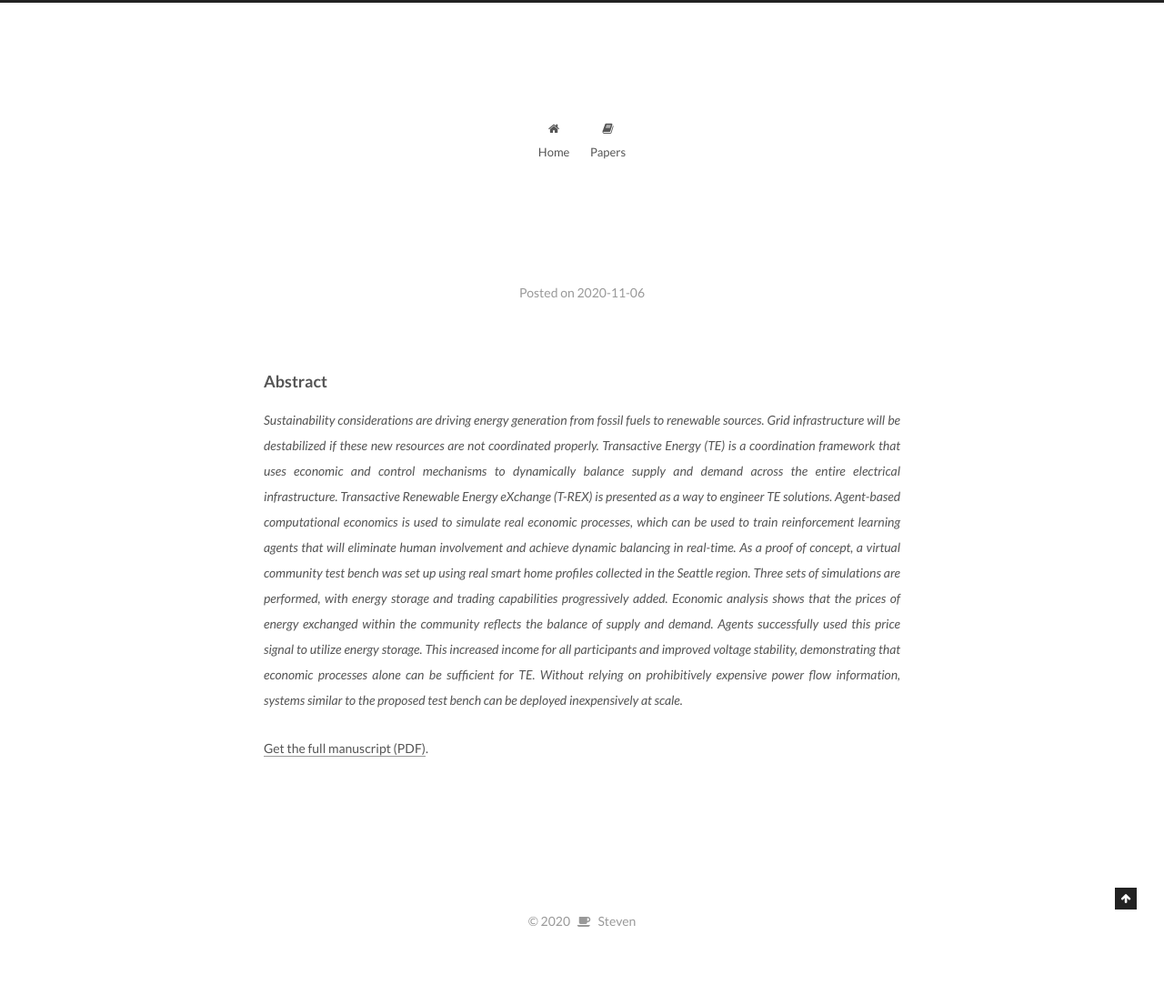
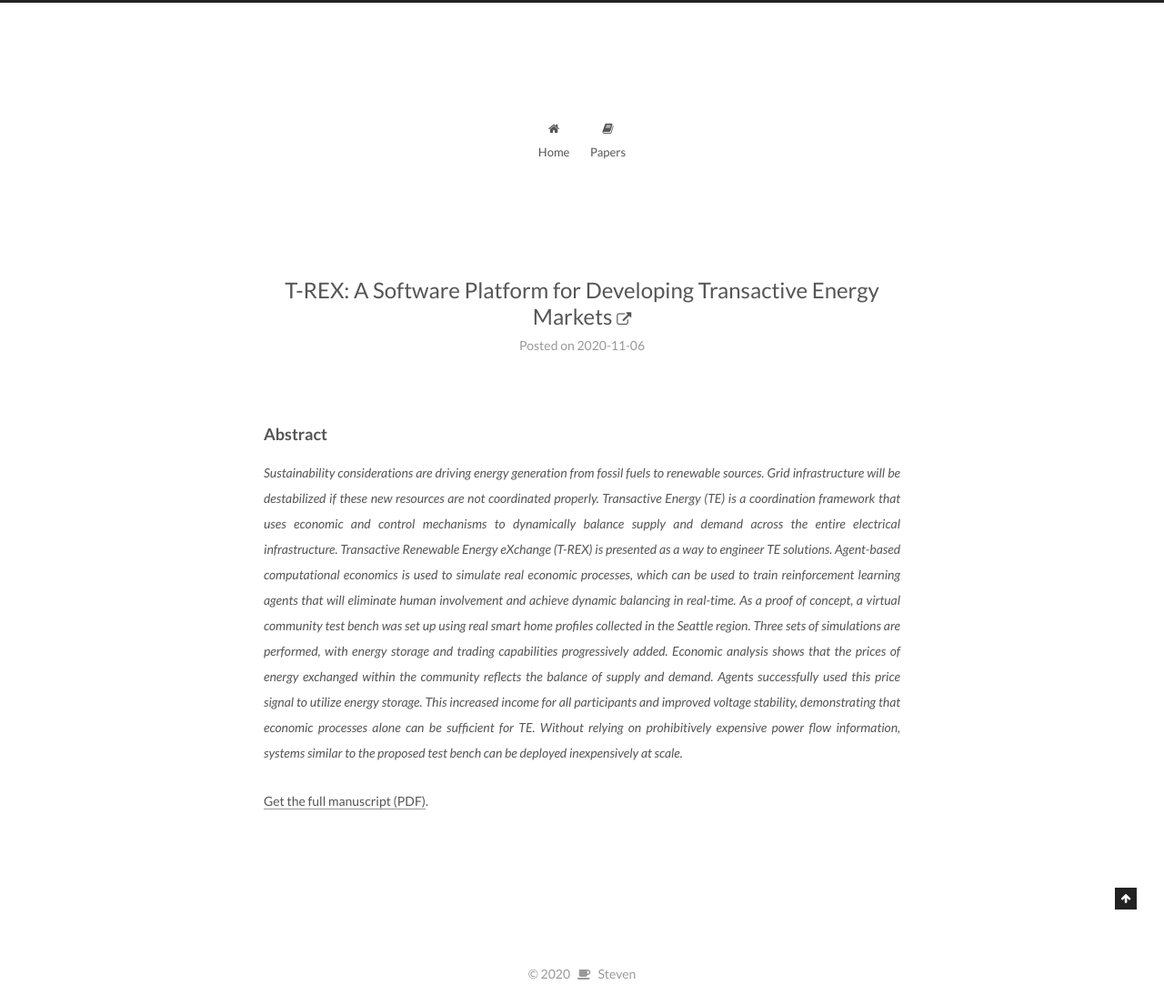
Before and after one commit to sd-zhang/sd-zhang.github.io, a Jekyll site: the page built from _posts/2020-11-06-trex-a-software-platform-for-developing-transactive-energy-markets.md, in a window 1280 px wide. Shown: the whole page at 91% size. Built offline with Jekyll 4.4.1, drawn with Linux system fonts in a browser that asks for light colours; before the commit the page ends 1047 px from its top, so only the background shows below that.

Commit message:
add quotes around post title to deal with colon issue

```diff
--- a/_posts/2020-11-06-trex-a-software-platform-for-developing-transactive-energy-markets.md
+++ b/_posts/2020-11-06-trex-a-software-platform-for-developing-transactive-energy-markets.md
@@ -1,6 +1,6 @@
 ---
 layout: post
-title: T-REX: A Software Platform for Developing Transactive Energy Markets
+title: "T-REX: A Software Platform for Developing Transactive Energy Markets"
 link: /files/trex-a-software-platform-for-developing-transactive-energy-markets/trex-a-software-platform-for-developing-transactive-energy-markets.pdf
 categories:
  - publications
```
